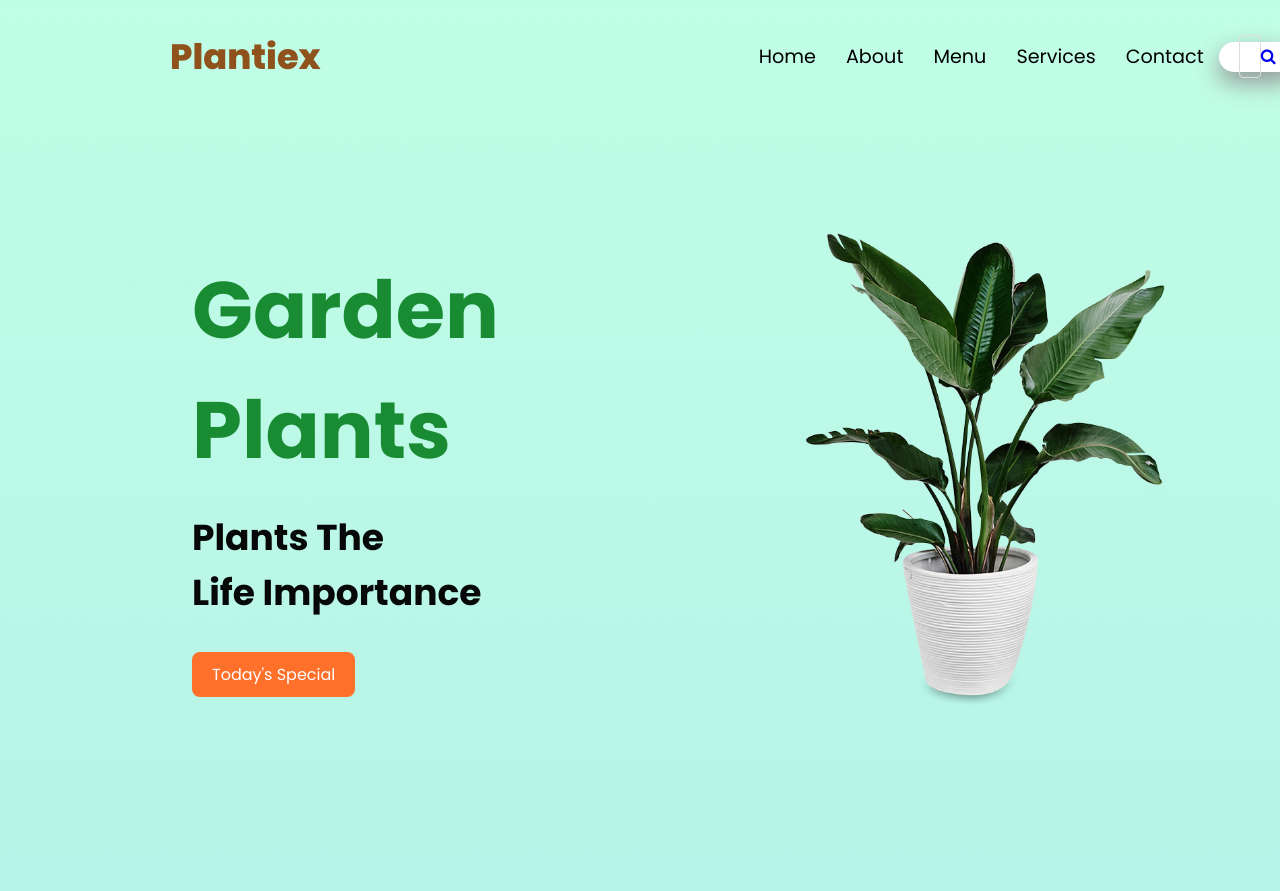
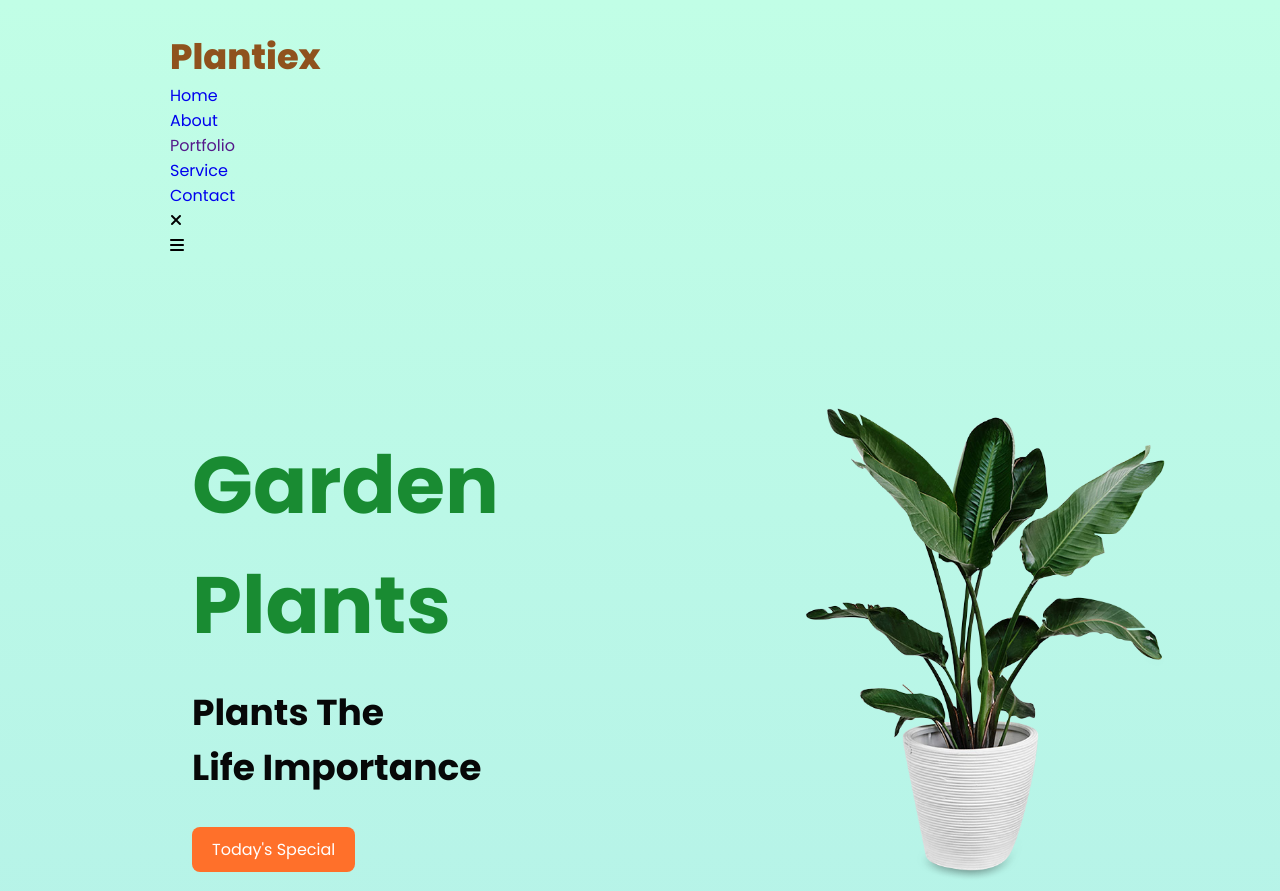
Before and after one commit to amanpoddar-dev12/Plantex-Commercial-site, a plain HTML site: page index.html in a window 1280 px wide. Shown: the top 891 px of the page. Drawn offline with nearby package versions, Linux system fonts and the light colour scheme; a script that the page names is missing.

Commit message:
Update index.html

```diff
--- a/index.html
+++ b/index.html
@@ -6,32 +6,28 @@
   <title>Plantex</title>
   <link rel="stylesheet" href="style.css">
   <link rel="stylesheet" href="https://cdnjs.cloudflare.com/ajax/libs/font-awesome/4.7.0/css/font-awesome.min.css">
-
-  <link rel="stylesheet"
-  href="https://unpkg.com/boxicons@latest/css/boxicons.min.css">
-
-  <link rel="preconnect" href="https://fonts.googleapis.com">
-<link rel="preconnect" href="https://fonts.gstatic.com" crossorigin>
+  <link rel="stylesheet"href="https://unpkg.com/boxicons@latest/css/boxicons.min.css">
 <link href="https://fonts.googleapis.com/css2?family=Poppins:ital,wght@0,100;0,200;0,300;0,400;0,500;0,600;0,700;0,800;0,900;1,100;1,200;1,300;1,400;1,500;1,600;1,700;1,800;1,900&family=Roboto:ital,wght@0,100;0,300;0,400;0,500;0,700;0,900;1,100;1,300;1,400;1,500;1,700;1,900&display=swap" rel="stylesheet">
+<!--icon of menu-->
+<script src="https://kit.fontawesome.com/da6a549d8f.js" crossorigin="anonymous"></script>
+<link rel="stylesheet" href="https://cdn.jsdelivr.net/npm/bootstrap-icons@1.3.0/font/bootstrap-icons.css" />
 </head>
 <body>
-
   <header>
-    <a href="#" class="logo">Plantiex</a>
-    <ul class="navbar">
-      <li><a href="#home">Home</a></li>
-      <li><a href="#about">About</a></li>
-      <li><a href="#menu">Menu</a></li>
-      <li><a href="#services">Services</a></li>
-      <li><a href="#contact">Contact</a></li>
-    </ul>
+    <div class="icons">
+      <nav>
+        <a href="#" class="logo">Plantiex</a>
+          <ul id="slidemenu">
+              <li><a href="#header">Home</a></li>
+              <li><a href="#about">About</a></li>
+              <li><a href="">Portfolio</a></li>
+              <li><a href="#Projects">Service</a></li>
+              <li><a href="#contact">Contact</a></li>
+                <i class="fas fa-times" onclick="closemenu()"></i>
+          </ul>
+          <i class="fas fa-bars"onclick="openmenu()"></i>
+      </nav>
     <!--search-->
-    <div class="boxes">
-      <input type="text" placeholder="Search">
-      <a href="#">
-        <i class="fa fa-search"></i>
-      </a>
-    </div>
   </header>
   <!--Home starting area-->
 <section class="home" id="home">
@@ -202,5 +198,17 @@
     </div>
   </div>
 </section>
+<div class="copyright">
+  <p>Copyright © Avi Raj , All right reserved by <i class="fa-solid fa-heart"></i> Me</p>
+</div>
+<script>
+  var sidemeu = document.getElementById("slidemenu");
+  function openmenu(){
+      sidemeu.style.right = "0";
+  }
+  function closemenu(){
+      sidemeu.style.right = "-200px";
+  }
+</script>
 </body>
 </html>
```
